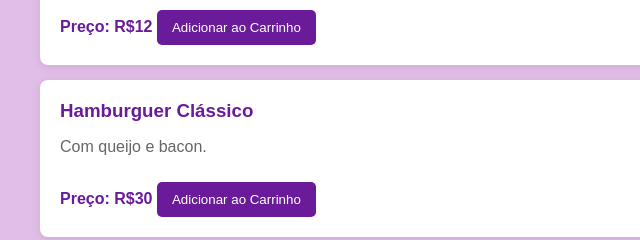
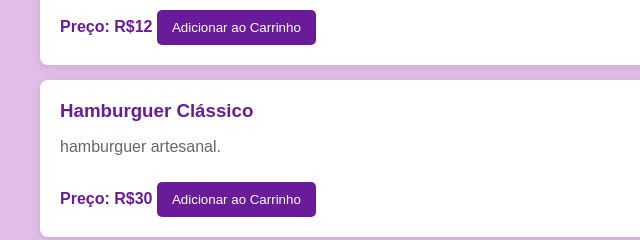
Before and after one commit to noobsuprema/sitedelivery, a plain HTML site: page index.html in a window 1280 px wide. Shown: the part 800-1040 px from the top of the page, 0-640 px from the left. Drawn offline with Linux system fonts and the light colour scheme.

Commit message:
Update index.html

```diff
--- a/index.html
+++ b/index.html
@@ -209,7 +209,7 @@
             </div>
             <div class="card">
                 <h3>Hamburguer Clássico</h3>
-                <p>Com queijo e bacon.</p>
+                <p>hamburguer artesanal.</p>
                 <span>Preço: R$30</span>
                 <button class="btn" onclick="adicionarAoCarrinho('Hamburguer Clássico', 30)">Adicionar ao Carrinho</button>
             </div>
```
